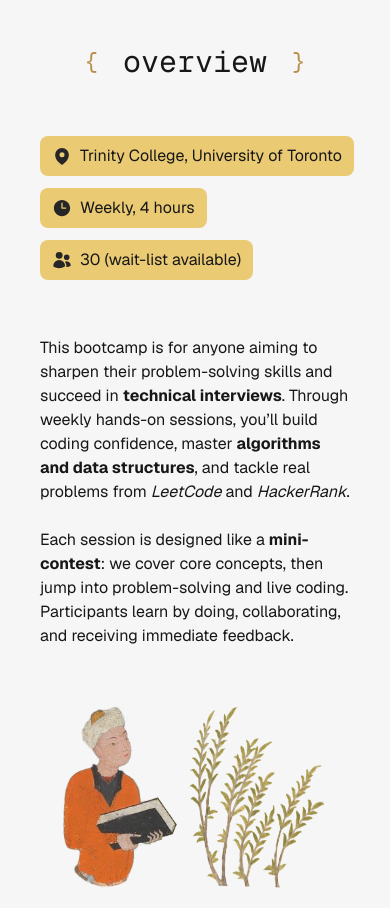
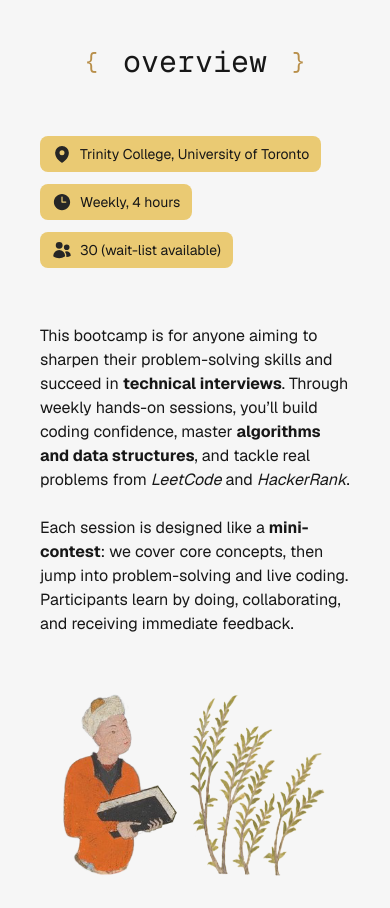
Before and after one commit to erfanazarmi/avicenna, a Next.js app: page / in a window 390 px wide. Shown: the part 1160-2068 px from the top of the page. Built offline with nearby package versions, Linux system fonts and the light colour scheme.

Commit message:
style: update font size for info cards

```diff
--- a/app/ui/overview.tsx
+++ b/app/ui/overview.tsx
@@ -15,7 +15,7 @@ export default function Overview() {
           return (
             <div
               key={item.label}
-              className="flex items-center justify-center gap-2 px-3 py-2 w-auto rounded-lg bg-gold"
+              className="flex items-center justify-center gap-2 px-3 py-2 w-auto rounded-lg bg-gold text-sm sm:text-base"
             >
               <Icon className="w-5 text-neutral-800" />
               <p className="whitespace-nowrap">{item.value}</p>
```
